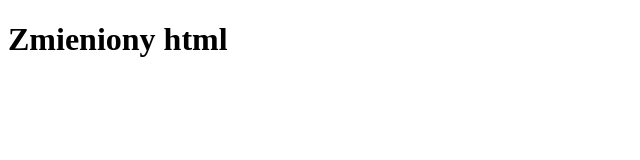
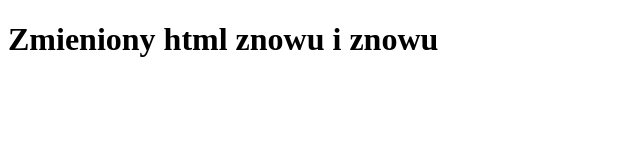
Before and after one commit to toKrzysztof/tech-chmurowe, a plain HTML site: page lab04/zad1/index.html in a window 1280 px wide. Shown: the whole page, without its empty margins (0-640 px from the left). Drawn offline with Linux system fonts and the light colour scheme.

Commit message:
dodaje lab6,7

```diff
--- a/lab04/zad1/index.html
+++ b/lab04/zad1/index.html
@@ -6,6 +6,6 @@
   <title>Document</title>
 </head>
 <body>
-  <h1>Zmieniony html</h1>
+  <h1>Zmieniony html znowu i znowu</h1>
 </body>
 </html>
```
Also changed, not shown: lab07/docker-compose.yml (added), 1 other file.
